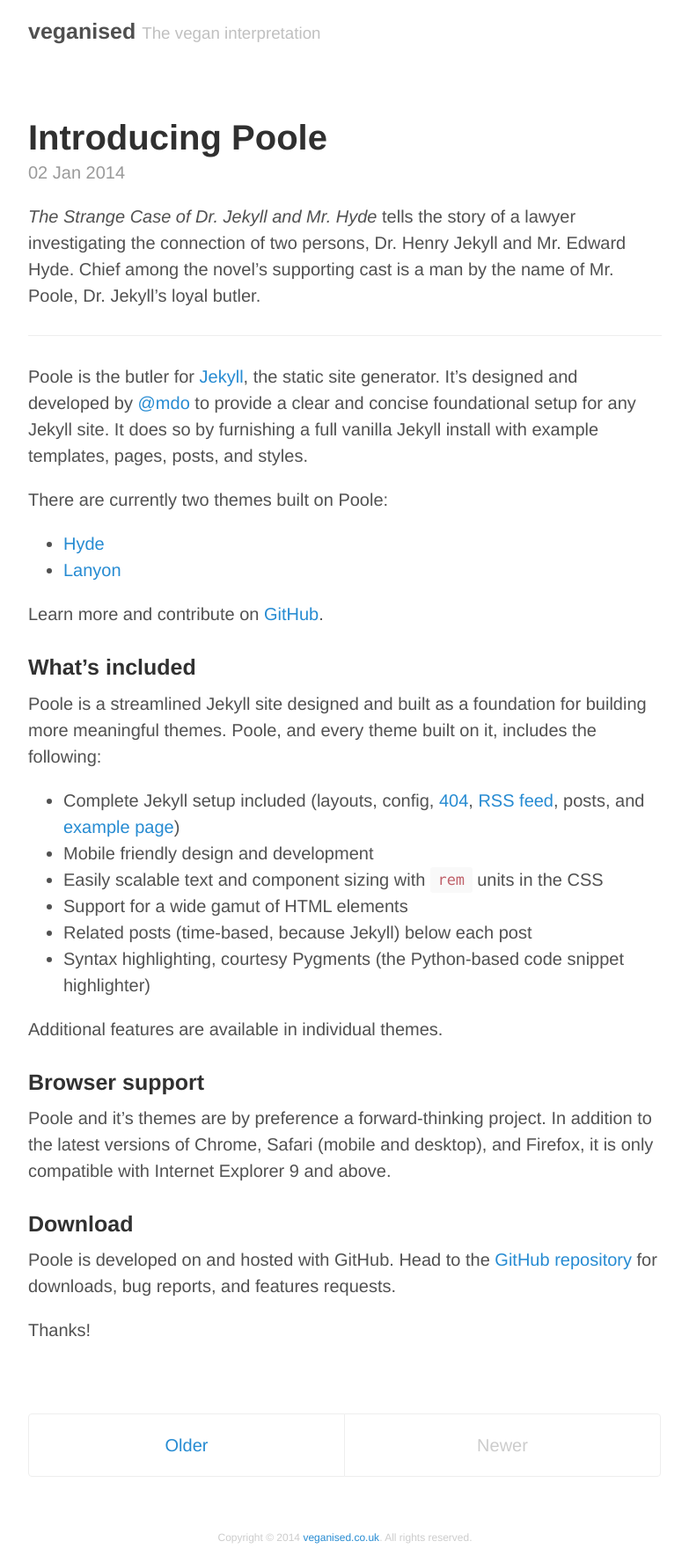
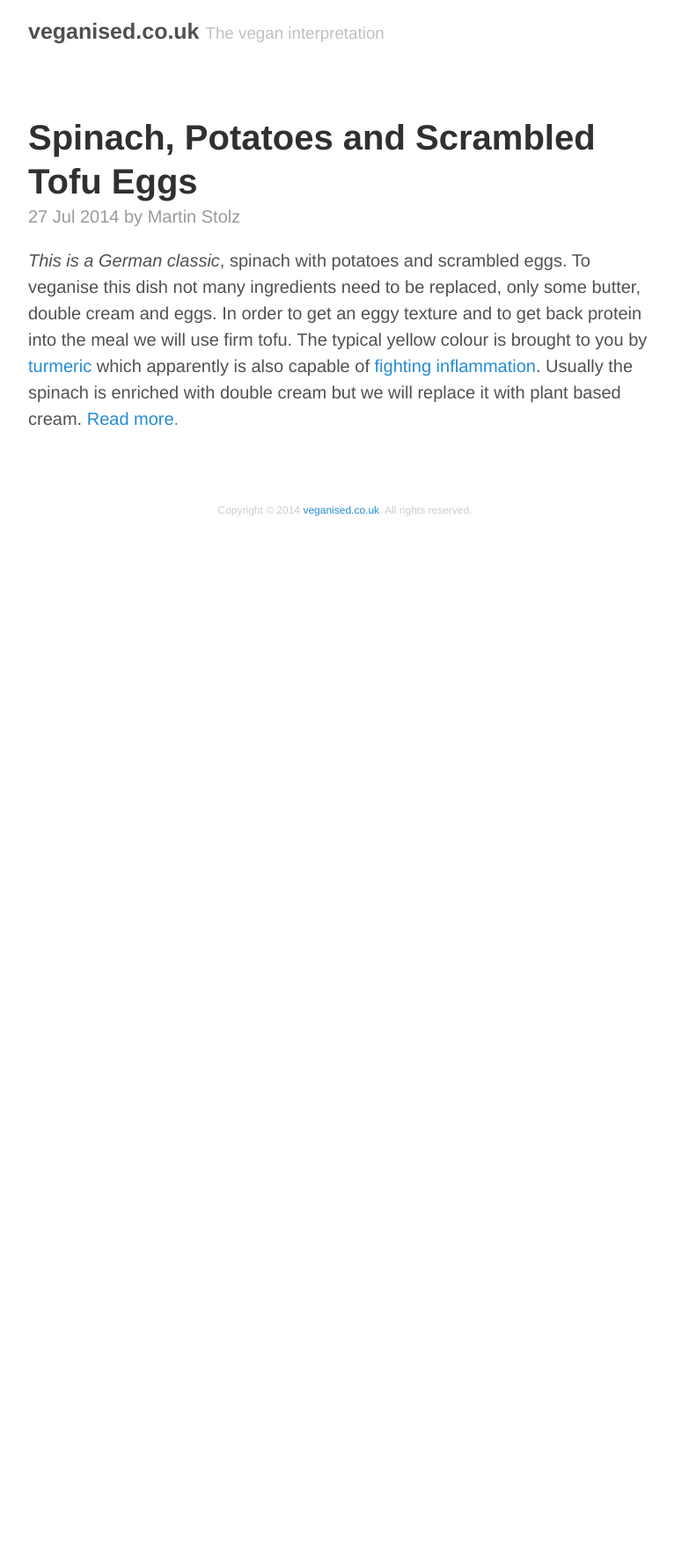
Before and after one commit to martinstolz/veganised.co.uk, a Jekyll site: the page built from index.html, in a window 1280 px wide. Shown: the whole page at 88% size, without its empty margins (248-1031 px from the left). Built offline with Jekyll 4.4.1, drawn with Linux system fonts in a browser that asks for light colours; Markdown is read by kramdown in place of the engine named in the settings; the list of posts is cut into pages by our own code; after the commit the page ends 900 px from its top, so only the background shows below that.

Commit message:
Added new layout and initial post

```diff
--- a/_config.yml
+++ b/_config.yml
@@ -6,7 +6,7 @@
 permalink:        pretty
 
 # Setup
-title:            veganised
+title:            veganised.co.uk
 tagline:          The vegan interpretation
 url:              http://veganised.co.uk
 paginate:         1
@@ -20,3 +20,6 @@
 version:          1.0.0
 github:
   repo:           https://github.com/poole/poole
+
+# Other
+excerpt_separator: <!--more-->
--- a/_posts/2014-01-02-introducing-poole.md
+++ /dev/null
@@ -1,40 +0,0 @@
----
-layout: post
-title: Introducing Poole
----
-
-*The Strange Case of Dr. Jekyll and Mr. Hyde* tells the story of a lawyer investigating the connection of two persons, Dr. Henry Jekyll and Mr. Edward Hyde. Chief among the novel's supporting cast is a man by the name of Mr. Poole, Dr. Jekyll's loyal butler.
-
------
-
-Poole is the butler for [Jekyll](http://jekyllrb.com), the static site generator. It's designed and developed by [@mdo](https://twitter.com/mdo) to provide a clear and concise foundational setup for any Jekyll site. It does so by furnishing a full vanilla Jekyll install with example templates, pages, posts, and styles.
-
-There are currently two themes built on Poole:
-
-* [Hyde](http://hyde.getpoole.com)
-* [Lanyon](http://lanyon.getpoole.com)
-
-Learn more and contribute on [GitHub](https://github.com/poole).
-
-### What's included
-
-Poole is a streamlined Jekyll site designed and built as a foundation for building more meaningful themes. Poole, and every theme built on it, includes the following:
-
-* Complete Jekyll setup included (layouts, config, [404](/404.html), [RSS feed](/atom.xml), posts, and [example page](/about))
-* Mobile friendly design and development
-* Easily scalable text and component sizing with `rem` units in the CSS
-* Support for a wide gamut of HTML elements
-* Related posts (time-based, because Jekyll) below each post
-* Syntax highlighting, courtesy Pygments (the Python-based code snippet highlighter)
-
-Additional features are available in individual themes.
-
-### Browser support
-
-Poole and it's themes are by preference a forward-thinking project. In addition to the latest versions of Chrome, Safari (mobile and desktop), and Firefox, it is only compatible with Internet Explorer 9 and above.
-
-### Download
-
-Poole is developed on and hosted with GitHub. Head to the <a href="https://github.com/poole/poole">GitHub repository</a> for downloads, bug reports, and features requests.
-
-Thanks!
--- /dev/null
+++ b/_posts/2014-07-27-vegan-spinach-potatoes-and-scrambled-eggs.md
@@ -0,0 +1,53 @@
+---
+layout: post
+title: Spinach, Potatoes and Scrambled Tofu Eggs
+author: martin_stolz
+---
+
+*This is a German classic*, spinach with potatoes and scrambled eggs. To veganise this dish not many ingredients need to be replaced, only some butter, double cream and eggs. In order to get an eggy texture and to get back protein into the meal we will use firm tofu. The typical yellow colour is brought to you by [turmeric](https://en.wikipedia.org/wiki/Turmeric) which apparently is also capable of [fighting inflammation](http://nutritionfacts.org/video/turmeric-curcumin-and-rheumatoid-arthritis/). Usually the spinach is enriched with double cream but we will replace it with plant based cream.
+
+<!--more-->
+
+### Ingredients
+![The ingredients](/public/assets/spinach-potatoes-and-scrambled-eggs-ingredients.jpg "The ingredients")
+
+#### For the potatoes
+* potatoes
+* parsley for garnish
+* salted water
+
+#### For the spinach
+* 1 big bunch spinach
+* ¼ tsp grated nutmeg
+* 50ml oat or other plant based cream
+* salt and pepper to taste
+
+#### For the scrambled tofu eggs
+* 400g firm tofu
+* 1 bunch chives
+* 1 onion
+* ½ tsp [turmeric](https://en.wikipedia.org/wiki/Turmeric)
+* ½ tsp [Kala Namak](https://en.wikipedia.org/wiki/Kala_Namak) (optional other salt)
+* salt and pepper to taste
+
+### The Potatoes
+First bring the salted water to a boil. Put the potatoes in and cook them until tender. You could also steam the potatoes with their skin on. Both variants taste fantastic.
+
+### The Scrambled Eggs
+While boiling the potatoes scramble the tofu with a fork. Add some sunflower oil or similar to a frying pan. Fry the onions until starting to brown, then add the scrambled tofu and salt. Fry both for approx. 3 minutes until browned, add turmeric powder for the colour. In the end stir in some finely chopped chives but keep some chives for garnish. If it turns out to be too dry for you just add some oat cream.
+
+### The Spinach
+The spinach can be blanched, cooled down with ice to keep the vibrant green or just heat them up in a pan but do not fry. Add salt, pepper and a little bit of the nutmeg. Add the oat cream.
+
+![](/public/assets/spinach-potatoes-and-scrambled-eggs-result-1.jpg)
+![](/public/assets/spinach-potatoes-and-scrambled-eggs-result-2.jpg)
+![](/public/assets/spinach-potatoes-and-scrambled-eggs-result-3.jpg)
+
+### Wrapping up
+Time to arrange. Drain the tender potatoes. Add chives and parsley for garnish.
+
+![The result](/public/assets/spinach-potatoes-and-scrambled-eggs-result.jpg "The result")
+
+### Here the nutrient facts, what have we won by veganising that dish.
+
+Less eggs means less dioxin and cholesterol. No cream in the dish no hormones, no puss and no antibiotics in your body. Without the probably pasteurised cow's milk you absorb more calcium than in the non vegan dish. The acidic acting cow milk depletes calcium from your bones. Research the myth about milk being one of the best calcium sources if that is new to you. One of the best sources of calcium is spinach - yay.
--- a/index.html
+++ b/index.html
@@ -4,21 +4,24 @@
 ---
 
 <div class="posts">
-  {% for post in paginator.posts %}
+  {% for post in site.posts limit 2 %}
   <div class="post">
     <h1 class="post-title">
       <a href="{{ post.url }}">
         {{ post.title }}
       </a>
     </h1>
-
-    <span class="post-date">{{ post.date | date_to_string }}</span>
-
-    {{ post.content }}
+    {% assign author = site.data.authors[post.author] %}
+    {% if author %}
+    <span class="post-date">{{ post.date | date_to_string }} by {{ author.name }}</span>
+    {% endif %}
+    {{ post.excerpt | remove: '<p>' | remove: '</p>' }}
+    <a href="{{ post.url }}">Read more.</a>
   </div>
   {% endfor %}
 </div>
 
+<!--
 <div class="pagination">
   {% if paginator.next_page %}
     <a class="pagination-item older" href="{{ site.baseurl }}page{{paginator.next_page}}">Older</a>
@@ -35,3 +38,4 @@
     <span class="pagination-item newer">Newer</span>
   {% endif %}
 </div>
+-->
--- a/public/css/poole.css
+++ b/public/css/poole.css
@@ -228,7 +228,6 @@
 }
 
 img {
-  display: block;
   max-width: 100%;
   margin: 0 0 1rem;
   border-radius: 5px;
```
Also changed, not shown: _data/authors.yml (added, +8 -0 lines), _layouts/post.html (+6 -1 lines), _posts/2013-12-31-whats-jekyll.md (deleted, +0 -10 lines), _posts/2014-01-01-example-content.md (deleted, +0 -138 lines), public/assets/spinach-potatoes-and-scrambled-eggs-ingredients.jpg (added), public/assets/spinach-potatoes-and-scrambled-eggs-result-1.jpg (added), public/assets/spinach-potatoes-and-scrambled-eggs-result-2.jpg (added), public/assets/spinach-potatoes-and-scrambled-eggs-result-3.jpg (added), public/assets/spinach-potatoes-and-scrambled-eggs-result.jpg (added).
